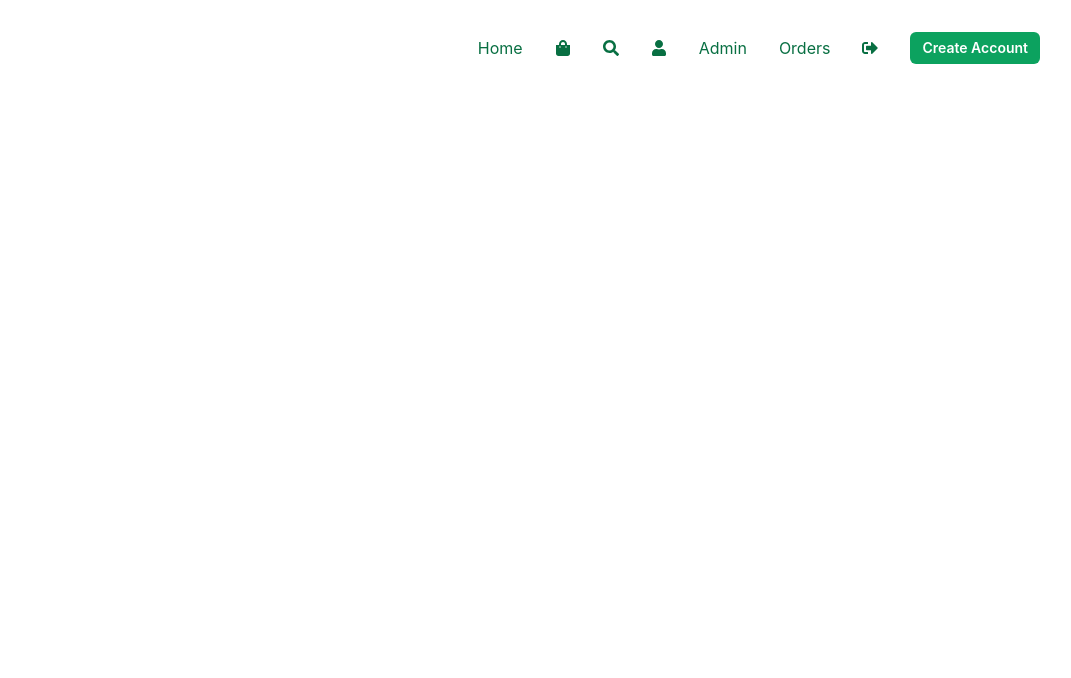
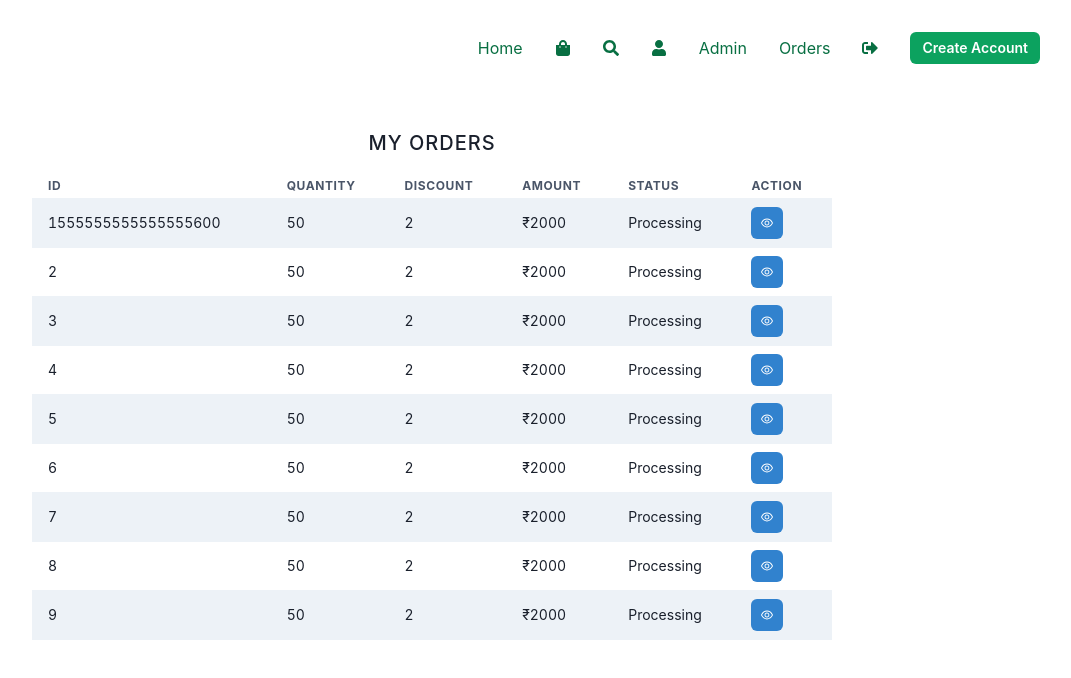
Before and after one commit to Rahul07Raj/Ecommerce-Frontend, a React (Create React App) app: page /orders in a window 1280 px wide. Shown: the top 678 px of the page, without its empty margins (208-1279 px from the left). Built offline with nearby package versions, Linux system fonts and the light colour scheme.

Commit message:
Orders page added

```diff
--- a/package.json
+++ b/package.json
@@ -15,6 +15,7 @@
     "react-redux": "^9.1.0",
     "react-router-dom": "^6.21.3",
     "react-scripts": "5.0.1",
+    "react-table": "^7.8.0",
     "web-vitals": "^2.1.4"
   },
   "scripts": {
--- a/src/App.js
+++ b/src/App.js
@@ -9,6 +9,7 @@ const Home =  lazy(()=>import("./pages/Home"));
 const Search =  lazy(()=>import("./pages/Search"));
 const Cart =  lazy(()=>import("./pages/Cart"));
 const Shipping =  lazy(()=>import("./pages/Shipping"));
+const Orders =  lazy(()=>import("./pages/Orders"));
 
 const App = () => {
   return (
@@ -23,6 +24,7 @@ const App = () => {
 
     <Route>
     <Route path="/shipping" element={<Shipping/>}/>
+    <Route path="/orders" element={<Orders/>}/>
     </Route>
 
 
--- a/src/components/Header.js
+++ b/src/components/Header.js
@@ -97,20 +97,13 @@ const MenuLinks = ({isOpen }) => {
            >
             <FaUser />
           </button>
-          {/* <dialog open={isopen}> */}
-            {/* <div> */}
               {user.role === "admin" && (
         <MenuItem to="/admin/dashboard">Admin </MenuItem>
               )}
-
-              <Link to="/orders">
-                Orders
-              </Link>
+              <MenuItem to="/orders">Orders </MenuItem>
               <button >
                 <FaSignOutAlt />
               </button>
-            {/* </div> */}
-          {/* </dialog> */}
         </>
       ) : (
         <Link to={"/login"}>
--- a/src/pages/Orders.js
+++ b/src/pages/Orders.js
@@ -1,87 +1,80 @@
-import { useEffect, useState } from "react";
-import { Box, Heading, Link } from "@chakra-ui/react";
-import toast from "react-hot-toast";
-import { useSelector } from "react-redux";
-import { useMyOrdersQuery } from "../redux/api/orderAPI";
-import { RootState } from "../redux/store";
-import { CustomError } from "../types/api-types";
-import TableHOC from "../components/admin/TableHOC";
-import { Skeleton } from "../components/loader";
-
-type DataType = {
-  _id: string;
-  amount: number;
-  quantity: number;
-  discount: number;
-  status: string;
-  action: JSX.Element;
-};
+import React from 'react';
+import { Link } from 'react-router-dom';
+import { AiOutlineEye } from 'react-icons/ai';
+import { Box, Table, Thead, Tbody, Tr, Th, Td, IconButton, Text, HStack, Button } from '@chakra-ui/react';
 
 const Orders = () => {
-  const { user } = useSelector((state: RootState) => state.userReducer);
-  const { isLoading, data, isError, error } = useMyOrdersQuery(user?._id!);
-  const [rows, setRows] = useState<DataType[]>([]);
+  const arr = [1555555555555555555, 2, 3, 4, 5, 6, 7, 8, 9];
 
-  if (isError) {
-    const err = error as CustomError;
-    toast.error(err.data.message);
-  }
+  // Pagination logic
+  const pageSize = 10; // Number of items per page
+  const [currentPage, setCurrentPage] = React.useState(1);
+  const indexOfLastItem = currentPage * pageSize;
+  const indexOfFirstItem = indexOfLastItem - pageSize;
+  const currentItems = arr.slice(indexOfFirstItem, indexOfLastItem);
 
-  useEffect(() => {
-    if (data)
-      setRows(
-        data.orders.map((i) => ({
-          _id: i._id,
-          amount: i.total,
-          discount: i.discount,
-          quantity: i.orderItems.length,
-          status: i.status,
-          action: <Link to={`/admin/transaction/${i._id}`}>Manage</Link>,
-        }))
-      );
-  }, [data]);
+  const totalPages = Math.ceil(arr.length / pageSize);
 
-  const column = [
-    {
-      Header: "ID",
-      accessor: "_id",
-    },
-    {
-      Header: "Quantity",
-      accessor: "quantity",
-    },
-    {
-      Header: "Discount",
-      accessor: "discount",
-    },
-    {
-      Header: "Amount",
-      accessor: "amount",
-    },
-    {
-      Header: "Status",
-      accessor: "status",
-    },
-    {
-      Header: "Action",
-      accessor: "action",
-    },
-  ];
+  const handleNext = () => {
+    setCurrentPage(currentPage + 1);
+  };
 
-  const Table = TableHOC<DataType>(
-    column,
-    rows,
-    "dashboard-product-box",
-    "Orders",
-    rows.length > 6
-  )();
+  const handlePrev = () => {
+    setCurrentPage(currentPage - 1);
+  };
 
   return (
-    <Box p="4">
-      <Heading as="h1" mb="4">
-        My Orders
-      </Heading>
-      {isLoading ? <Skeleton length={20} /> : Table}
+    <Box p={{ base: "1rem", md: "0rem 15rem" }}>
+      <Box textAlign="center" mb="1rem">
+        <Text fontSize="xl" fontWeight="500" mb="1rem" letterSpacing={1}>MY ORDERS</Text>
+      </Box>
+      <Box className='tableClass' display="flex" justifyContent="center" alignItems="center" flexDirection="column">
+        <Table variant="striped" colorScheme="gray" size="sm" maxWidth="100%">
+          <Thead>
+            <Tr>
+              <Th>Id</Th>
+              <Th>Quantity</Th>
+              <Th>Discount</Th>
+              <Th>Amount</Th>
+              <Th>Status</Th>
+              <Th>Action</Th>
+            </Tr>
+          </Thead>
+          <Tbody>
+            {currentItems.map((i, index) => (
+              <Tr key={index}>
+                <Td>{i}</Td>
+                <Td>50</Td>
+                <Td>2</Td>
+                <Td>₹2000</Td>
+                <Td>Processing</Td>
+                <Td>
+                  <Link to={`/order/${i}`}>
+                    <IconButton
+                      aria-label="View Order"
+                      icon={<AiOutlineEye />}
+                      size="sm"
+                      colorScheme="blue"
+                    />
+                  </Link>
+                </Td>
+              </Tr>
+            ))}
+          </Tbody>
+        </Table>
+        {/* Pagination - Display if more than 8 items */}
+        {arr.length > pageSize && (
+          <HStack mt="2">
+            <Button onClick={handlePrev} disabled={currentPage === 1} colorScheme="blue" size="sm">
+              Prev
+            </Button>
+            <Text>{currentPage} of {totalPages}</Text>
+            <Button onClick={handleNext} disabled={currentPage === totalPages} colorScheme="blue" size="sm">
+              Next
+            </Button>
+          </HStack>
+        )}
+      </Box>
     </Box>
   );
 };
```
Also changed, not shown: 1 other file (tests, documents, lock files or other folders).
